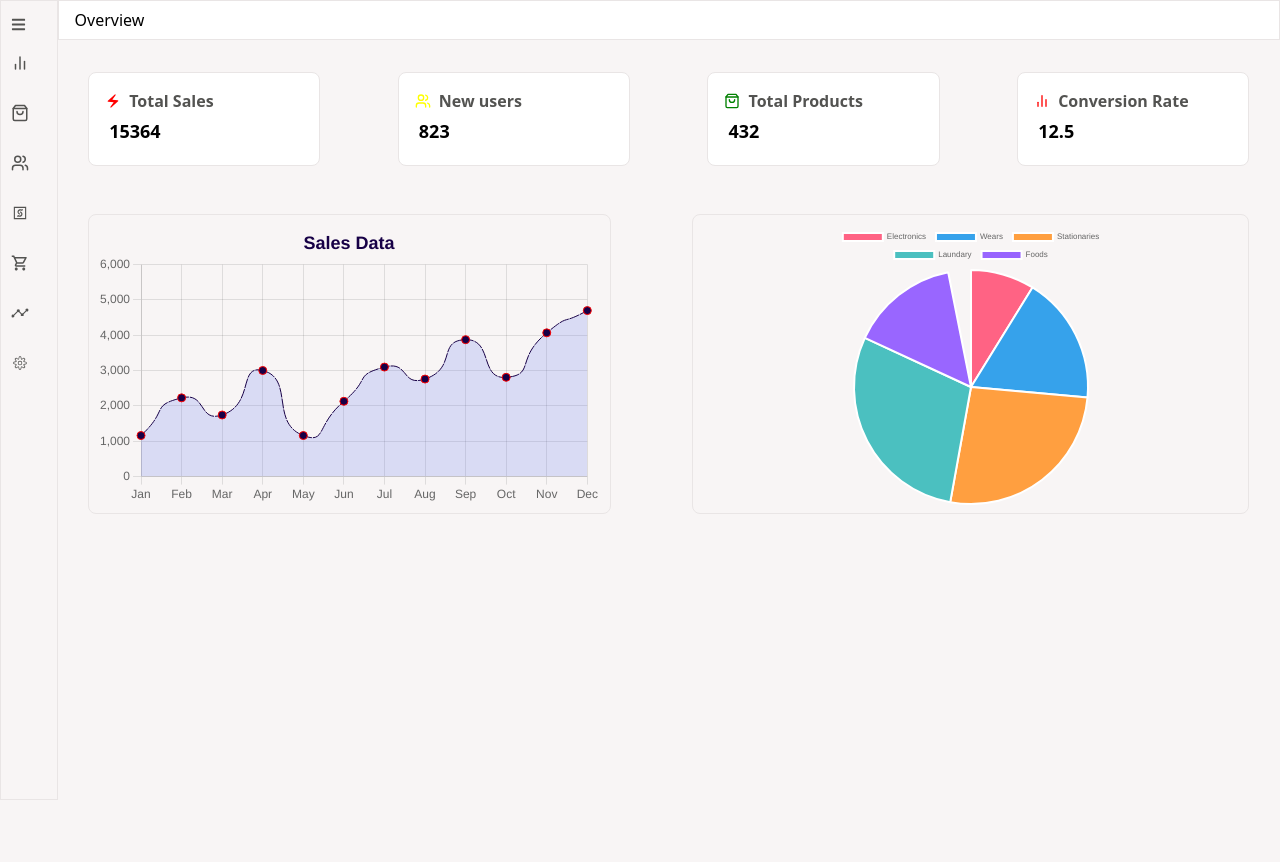
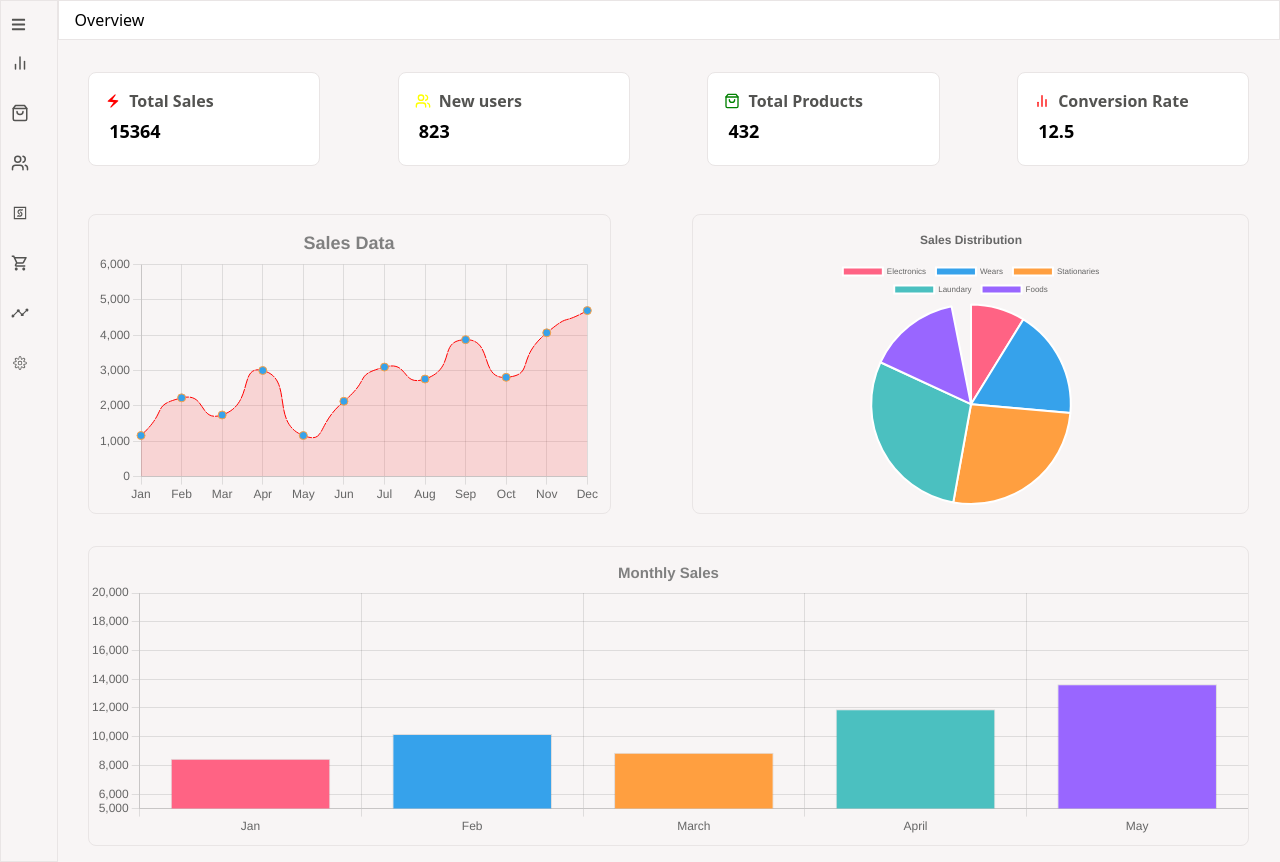
Before and after one commit to AdebestAA/admin-dashboard, a Next.js app: page / in a window 1280 px wide. Before the commit the page ends 800 px from the top, so only its background shows below. Built offline with nearby package versions, Linux system fonts and the light colour scheme.

Commit message:
bar chart

```diff
--- a/src/app/page.tsx
+++ b/src/app/page.tsx
@@ -5,10 +5,11 @@ import { SideBar } from "@/components/SideBar";
 import { SimpleChart } from "@/components/SimpleChart";
 import { OverViewStats } from "@/utils/OverviewStats";
 import { usePathname } from "next/navigation";
-import { useLayoutEffect, useRef, useState } from "react";
+import { useEffect, useLayoutEffect, useRef, useState } from "react";
 import gsap from "gsap";
 import LineChart from "@/components/OverViewComponents/LineChart";
 import PieChart from "@/components/OverViewComponents/PieChart";
+import BarChart from "@/components/OverViewComponents/BarChart";
 
 
 export default function Home() {
@@ -24,8 +25,18 @@ export default function Home() {
       duration:0.2,
       ease:"power2.out"
     })
+  }
 
-  }
+  // Animate on mount
+  useEffect(()=>{
+if (cardRef.current.length > 0) {
+  gsap.fromTo(cardRef.current,
+  { opacity: 0, y: 50 },
+    { opacity: 1, y: 0, duration: 2, stagger: 0.2, ease: "power3.out" }
+  )
+
+}
+  },[])
   const handleMouseLeave = (index:number)=>{
 
     gsap.to(cardRef.current[index],{
@@ -69,6 +80,7 @@ const pathName = usePathname()
   <LineChart/>
   <PieChart/>
  </div>
+ <BarChart/>
 
     </div>
   );
--- /dev/null
+++ b/src/components/OverViewComponents/BarChart.tsx
@@ -0,0 +1,86 @@
+import React, { useEffect, useRef } from 'react'
+import { Bar } from 'react-chartjs-2'
+import {
+    Chart as ChartJS,
+    CategoryScale,
+    BarElement,
+    LinearScale,
+    Legend,
+    Title,
+    Tooltip,
+
+
+} from "chart.js"
+import gsap from 'gsap'
+
+ChartJS.register(
+    CategoryScale,
+    BarElement,
+    LinearScale,
+    Legend,
+    Title,
+    Tooltip
+)
+const BarChart = () => {
+
+const barChartRef = useRef<HTMLDivElement | null >(null)
+
+    const data = {
+        labels:["Jan","Feb","March","April","May"],
+        datasets:[
+            {
+              label: "Sales",
+              data: [9000, 11000, 9500, 13000, 15000],
+              backgroundColor: [
+                "#FF6384",
+                "#36A2EB",
+                "#FF9F40",
+                "#4BC0C0",
+                "#9966FF",
+              ],
+              borderWidth: 1,
+            },
+          ],
+    }
+
+    const options = {
+        responsive:true,
+        maintainAspectRatio:false,
+        scales:{
+            y:{
+                min:5000,
+                max:20000,
+         beginAtZero:true
+            }
+        },
+        plugins:{
+            title:{
+                display:true,
+                text:"Monthly Sales",
+                font:{size:15},
+                color:"gray"
+            },
+            legend:{
+                display:false,
+                onclick:null
+
+            }
+        }
+    }
+
+    useEffect(()=>{
+        if (barChartRef.current) {
+            gsap.fromTo(barChartRef.current,
+            { opacity: 0, y: 50 },
+              { opacity: 1, y: 0, duration: 2, stagger: 0.2, ease: "power3.out" }
+            )
+          }
+
+     },[])
+
+  return <section className='flex justify-center mdsm:max-h-[400px] h-[300px] w-[95%] border-[1px] rounded-lg border-border py-2 my-4 mx-auto ' ref={barChartRef}>
+    <Bar data={data} options={options as any} />
+  </section>
+}
+
+export default BarChart
--- a/src/components/OverViewComponents/LineChart.tsx
+++ b/src/components/OverViewComponents/LineChart.tsx
@@ -1,4 +1,4 @@
-import React, { useEffect, useState } from 'react';
+import React, { useEffect, useRef, useState } from 'react';
 import { Line } from 'react-chartjs-2';
 import {
     Chart as ChartJs,
@@ -11,6 +11,7 @@ import {
     Legend,
     Filler,
 } from "chart.js"
+import gsap from 'gsap';
 
 ChartJs.register(
     CategoryScale,
@@ -24,8 +25,20 @@ ChartJs.register(
 
 )
 
+const pastelColors = [
+    "#FF6384", // Red
+    "#36A2EB", // Blue
+    "#FF9F40", // Orange
+    "#4BC0C0", // Teal
+    "#9966FF", // Purple
+    "#FFCE56", // Yellow
+    "#C9CBCF", // Gray
+];
+
+
  const  LineChart = ()=>{
     const [key,setKey] = useState(0)
+    const lineChartRef = useRef<HTMLDivElement | null>(null)
 
 
     useEffect(()=>{
@@ -38,13 +51,13 @@ setKey(prev => prev + 1)
           {
             label: "Sales",
             data: [1200,2300, 1800,3100,1200,2200,3200,2850, 4000, 2900, 4200, 4850],
-            borderColor: "rgb(23, 0, 70)",
-            backgroundColor: "rgba(96, 118, 240, 0.2)",
+            borderColor: "rgb(255, 0, 0)",
+            backgroundColor: "rgba(249, 82, 82, 0.2)",
             tension: 0.7,
             borderWidth: 1,
             borderDash: [10,1],
-            pointBorderColor: "rgb(255, 0, 0)",
-            pointBackgroundColor: "rgb(23, 0, 70)",
+            pointBorderColor: "#FF9F40",
+            pointBackgroundColor: "#36A2EB",
             pointBorderWidth: 1,
             pointRadius: 4,
             pointHoverRadius: 8,
@@ -76,13 +89,13 @@ setKey(prev => prev + 1)
             display: true,
             text: "Sales Data",
             font: { size: 18 },
-            color:"rgb(23, 0, 70)"
+            color:"gray"
         },
         // TOOLTOP PLUGIN
           tooltip: {
             enabled: true,
             backgroundColor: "rgba(0,0,0,0.7)",
-            titleColor: "rgb(23, 0, 70)",
+            titleColor:  "#4BC0C0",
             bodyColor: "white",
             mode: "index",
 
@@ -107,11 +120,18 @@ setKey(prev => prev + 1)
         },
 
       };
+ useEffect(()=>{
+    if (lineChartRef.current) {
+        gsap.fromTo(lineChartRef.current,
+        { opacity: 0, y: 50 },
+          { opacity: 1, y: 0, duration: 2, stagger: 0.2, ease: "power3.out" }
+        )
+      }
+
+ },[])
 
 
-
-
-      return <section className='mdsm:max-h-[400px] h-[300px]  w-full   border-[1px] rounded-lg border-border p-2 my-4 w-full lg:w-[45%] md:w-[48%] '>
+      return <section className='mdsm:max-h-[400px] h-[300px]  w-full   border-[1px] rounded-lg border-border p-2 my-4 w-full lg:w-[45%] md:w-[48%] ' ref={lineChartRef}>
         <Line  data={data} options={options as any} />
       </section>
 
--- a/src/components/OverViewComponents/PieChart.tsx
+++ b/src/components/OverViewComponents/PieChart.tsx
@@ -4,6 +4,8 @@ import {
       Tooltip,
        Legend
      } from "chart.js";
+import gsap from "gsap";
+import { useEffect, useRef } from "react";
 import { Pie } from "react-chartjs-2";
 ChartJS.register(
     ArcElement,
@@ -26,6 +28,7 @@ const pieChartLable = ["Electronics","Wears" ,"Stationaries","Laundary","Foods"]
 
 const PieChart = () => {
 
+    const pieChartRef = useRef<HTMLDivElement | null >(null)
     const data = {
         labels:pieChartLable,
         datasets:[
@@ -55,10 +58,29 @@ const PieChart = () => {
                 size:8
             }
         }
+        },
+        title:{
+            display:true,
+         text:"Sales Distribution",
+
         }
         }
     }
-  return <section className='flex justify-center mdsm:max-h-[400px] h-[300px] w-full border-[1px] rounded-lg border-border py-2 my-4 w-full lg:w-[48%] md:w-[48%] '>
+
+
+    useEffect(()=>{
+        if (pieChartRef.current) {
+            gsap.fromTo(pieChartRef.current,
+            { opacity: 0, y: 50 },
+              { opacity: 1, y: 0, duration: 2, stagger: 0.2, ease: "power3.out" }
+            )
+          }
+
+     },[])
+
+
+
+  return <section className='flex justify-center mdsm:max-h-[400px] h-[300px] w-full border-[1px] rounded-lg border-border py-2 my-4 w-full lg:w-[48%] md:w-[48%] ' ref={pieChartRef}>
      <Pie data={data} options={options as any} />
   </section>
 }
```
